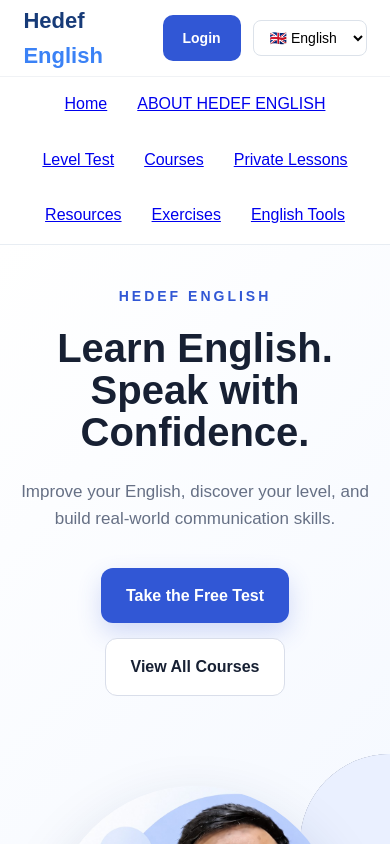
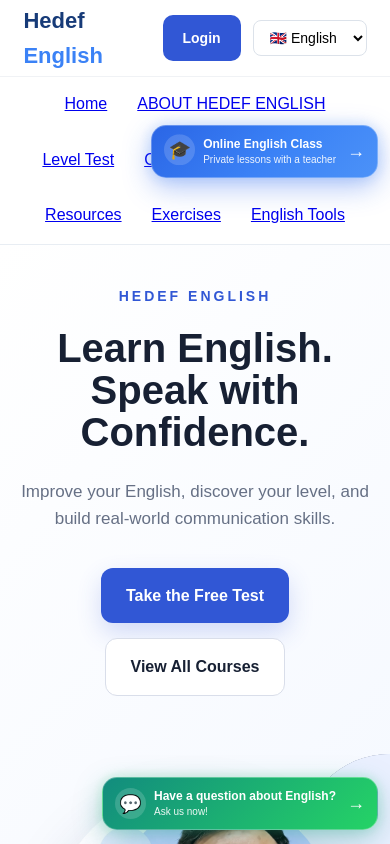
Before and after one commit to rezazamani8201-ux/hedefenglish, a Next.js app: page / in a window 390 px wide. Shown: the top 844 px of the page. Built offline with nearby package versions, Linux system fonts and the light colour scheme; no server answers.

Commit message:
Add multilingual online class and WhatsApp support

```diff
--- a/app/globals.css
+++ b/app/globals.css
@@ -3946,83 +3946,330 @@ left: auto;
         font-size: 29px;
     }
 }
-/* FINAL FIX - Private Lesson Buttons */
-.private-buttons {
-  display: flex !important;
-  flex-direction: row !important;
-  align-items: center !important;
-  gap: 16px !important;
-  margin-top: 32px !important;
-  flex-wrap: nowrap !important;
-}
-
-.private-buttons a.private-button,
-.private-buttons a.private-instagram-button {
-  box-sizing: border-box !important;
+/* WhatsApp button - final alignment */
+.private-buttons a.private-button {
   display: inline-flex !important;
   align-items: center !important;
   justify-content: center !important;
-  position: relative !important;
-
-  height: 54px !important;
-  margin: 0 !important;
-  padding: 0 20px !important;
-
-  border-radius: 12px !important;
   gap: 10px !important;
-
-  white-space: nowrap !important;
-  overflow: hidden !important;
-
-  font-size: 15px !important;
-  font-weight: 600 !important;
-  text-decoration: none !important;
-}
-
-.private-buttons a.private-button {
-  width: 290px !important;
-  min-width: 290px !important;
-}
-
-.private-buttons a.private-instagram-button {
-  width: 240px !important;
-  min-width: 240px !important;
-}
-
-.private-buttons a .social-icon {
-  width: 21px !important;
-  height: 21px !important;
-  min-width: 21px !important;
-  flex: 0 0 21px !important;
+  box-sizing: border-box !important;
+}
+
+.private-buttons a.private-button .social-icon {
+  display: block !important;
+  width: 22px !important;
+  height: 22px !important;
+  min-width: 22px !important;
+  flex: 0 0 22px !important;
   margin: 0 !important;
   padding: 0 !important;
   position: static !important;
   transform: none !important;
-}
-
-.private-buttons a > span {
-  display: inline-block !important;
-  margin: 0 !important;
-  padding: 0 !important;
-  white-space: nowrap !important;
-  position: static !important;
-  transform: none !important;
-}
-
-.private-buttons a > span:last-child {
-  margin-left: 4px !important;
-}
-
+  color: #ffffff !important;
+  fill: #ffffff !important;
+  visibility: visible !important;
+  opacity: 1 !important;
+}
+/* ONLINE ENGLISH CLASS BADGE */
+.online-class-badge {
+  position: absolute;
+  top: 135px;
+  right: 24px;
+  z-index: 50;
+
+  display: inline-flex;
+  align-items: center;
+  gap: 11px;
+
+  padding: 13px 17px;
+  border-radius: 18px;
+
+  background: linear-gradient(135deg, #1d4ed8, #3b82f6, #60a5fa);
+  background-size: 200% 200%;
+
+  color: #ffffff;
+  text-decoration: none;
+
+  border: 1px solid rgba(255, 255, 255, 0.28);
+
+  box-shadow:
+    0 8px 25px rgba(37, 99, 235, 0.3),
+    0 0 0 1px rgba(59, 130, 246, 0.12);
+
+  transition:
+    transform 0.25s ease,
+    box-shadow 0.25s ease;
+
+  animation:
+    onlineBadgeGlow 3s ease-in-out infinite,
+    onlineBadgeGradient 6s ease infinite;
+}
+
+/* Hover */
+.online-class-badge:hover {
+  transform: translateY(-4px) scale(1.02);
+
+  box-shadow:
+    0 14px 35px rgba(37, 99, 235, 0.4),
+    0 0 25px rgba(59, 130, 246, 0.25);
+}
+
+/* Graduation icon */
+.online-class-icon {
+  width: 36px;
+  height: 36px;
+
+  display: flex;
+  align-items: center;
+  justify-content: center;
+
+  border-radius: 50%;
+
+  background: rgba(255, 255, 255, 0.16);
+
+  font-size: 21px;
+  line-height: 1;
+
+  flex-shrink: 0;
+
+  animation: onlineIconFloat 2.5s ease-in-out infinite;
+}
+
+/* Text */
+.online-class-text {
+  display: flex;
+  flex-direction: column;
+  gap: 3px;
+}
+
+.online-class-text strong {
+  font-size: 14px;
+  font-weight: 700;
+  line-height: 1.2;
+  white-space: nowrap;
+}
+
+.online-class-text small {
+  font-size: 11px;
+  font-weight: 400;
+  opacity: 0.92;
+  line-height: 1.2;
+  white-space: nowrap;
+}
+
+/* Arrow */
+.online-class-arrow {
+  font-size: 21px;
+  font-weight: 500;
+  margin-left: 3px;
+
+  transition: transform 0.25s ease;
+}
+
+.online-class-badge:hover .online-class-arrow {
+  transform: translateX(4px);
+}
+
+/* Soft glow */
+@keyframes onlineBadgeGlow {
+  0%,
+  100% {
+    box-shadow:
+      0 8px 25px rgba(37, 99, 235, 0.3),
+      0 0 0 1px rgba(59, 130, 246, 0.12);
+  }
+
+  50% {
+    box-shadow:
+      0 10px 30px rgba(37, 99, 235, 0.42),
+      0 0 22px rgba(59, 130, 246, 0.22);
+  }
+}
+
+/* Moving gradient */
+@keyframes onlineBadgeGradient {
+  0% {
+    background-position: 0% 50%;
+  }
+
+  50% {
+    background-position: 100% 50%;
+  }
+
+  100% {
+    background-position: 0% 50%;
+  }
+}
+
+/* Floating icon */
+@keyframes onlineIconFloat {
+  0%,
+  100% {
+    transform: translateY(0);
+  }
+
+  50% {
+    transform: translateY(-3px);
+  }
+}
+
+/* Mobile */
 @media (max-width: 600px) {
-  .private-buttons {
-    flex-direction: column !important;
-    align-items: stretch !important;
-    width: 100% !important;
+  .online-class-badge {
+    top: 125px;
+    right: 12px;
+
+    padding: 10px 12px;
+    gap: 8px;
+
+    border-radius: 15px;
   }
 
-  .private-buttons a.private-button,
-  .private-buttons a.private-instagram-button {
-    width: 100% !important;
-    min-width: 0 !important;
+  .online-class-icon {
+    width: 31px;
+    height: 31px;
+    font-size: 18px;
   }
-}
+
+  .online-class-text strong {
+    font-size: 12px;
+  }
+
+  .online-class-text small {
+    font-size: 10px;
+  }
+
+  .online-class-arrow {
+    font-size: 18px;
+  }
+}
+/* WHATSAPP ENGLISH SUPPORT */
+.whatsapp-support-button {
+  position: fixed;
+  bottom: 24px;
+  right: 24px;
+  z-index: 49;
+
+  display: inline-flex;
+  align-items: center;
+  gap: 10px;
+
+  padding: 12px 16px;
+  border-radius: 17px;
+
+  background: linear-gradient(135deg, #128c7e, #25d366);
+  color: #ffffff;
+  text-decoration: none;
+
+  border: 1px solid rgba(255, 255, 255, 0.3);
+
+  box-shadow:
+    0 8px 25px rgba(18, 140, 126, 0.28),
+    0 0 0 1px rgba(37, 211, 102, 0.12);
+
+  transition:
+    transform 0.25s ease,
+    box-shadow 0.25s ease;
+
+  animation: whatsappSupportGlow 3s ease-in-out infinite;
+}
+
+.whatsapp-support-button:hover {
+  transform: translateY(-4px) scale(1.02);
+
+  box-shadow:
+    0 14px 35px rgba(18, 140, 126, 0.4),
+    0 0 24px rgba(37, 211, 102, 0.22);
+}
+
+.whatsapp-support-icon {
+  width: 36px;
+  height: 36px;
+
+  display: flex;
+  align-items: center;
+  justify-content: center;
+
+  border-radius: 50%;
+  background: rgba(255, 255, 255, 0.16);
+
+  font-size: 20px;
+  line-height: 1;
+
+  flex-shrink: 0;
+}
+
+.whatsapp-support-text {
+  display: flex;
+  flex-direction: column;
+  gap: 3px;
+}
+
+.whatsapp-support-text strong {
+  font-size: 14px;
+  font-weight: 700;
+  line-height: 1.2;
+  white-space: nowrap;
+}
+
+.whatsapp-support-text small {
+  font-size: 11px;
+  opacity: 0.92;
+  line-height: 1.2;
+  white-space: nowrap;
+}
+
+.whatsapp-support-arrow {
+  font-size: 21px;
+  margin-left: 3px;
+
+  transition: transform 0.25s ease;
+}
+
+.whatsapp-support-button:hover .whatsapp-support-arrow {
+  transform: translateX(4px);
+}
+
+@keyframes whatsappSupportGlow {
+  0%,
+  100% {
+    box-shadow:
+      0 8px 25px rgba(18, 140, 126, 0.28),
+      0 0 0 1px rgba(37, 211, 102, 0.12);
+  }
+
+  50% {
+    box-shadow:
+      0 10px 30px rgba(18, 140, 126, 0.4),
+      0 0 20px rgba(37, 211, 102, 0.2);
+  }
+}
+
+@media (max-width: 600px) {
+  .whatsapp-support-button {
+    bottom: 14px;
+    right: 12px;
+
+    padding: 10px 12px;
+    gap: 8px;
+    border-radius: 15px;
+  }
+
+  .whatsapp-support-icon {
+    width: 31px;
+    height: 31px;
+    font-size: 18px;
+  }
+
+  .whatsapp-support-text strong {
+    font-size: 12px;
+  }
+
+  .whatsapp-support-text small {
+    font-size: 10px;
+  }
+
+  .whatsapp-support-arrow {
+    font-size: 18px;
+  }
+}
--- a/app/page.tsx
+++ b/app/page.tsx
@@ -144,6 +144,36 @@ export default function Home() {
         </Link>
       </div>
     </nav>
+        {/* ONLINE ENGLISH CLASS BADGE */}
+    <Link
+      href="#private-lessons"
+      className="online-class-badge"
+    >
+      <span className="online-class-icon">🎓</span>
+
+      <span className="online-class-text">
+      <strong>
+  {language === "fa"
+    ? "کلاس آنلاین انگلیسی"
+    : language === "tr"
+    ? "Online İngilizce Dersi"
+    : "Online English Class"}
+</strong>
+
+<small>
+  {language === "fa"
+    ? "کلاس خصوصی با مدرس"
+    : language === "tr"
+    ? "Öğretmenle özel ders"
+    : "Private lessons with a teacher"}
+</small>
+      </span>
+
+      <span className="online-class-arrow">→</span>
+    </Link>
+
+    {/* =========================
+        HERO
 
     {/* =========================
         HERO
@@ -654,16 +684,19 @@ export default function Home() {
                 target="_blank"
                 rel="noopener noreferrer"
               >
-                <svg
-                  className="social-icon"
-                  viewBox="0 0 24 24"
-                  aria-hidden="true"
-                >
-                  <path
-                    fill="currentColor"
-                    d="M12 2.2A9.8 9.8 0 0 0 3.7 17.1L2.4 21.6l4.6-1.2A9.8 9.8 0 1 0 12 2.2Zm0 17.7a8 8 0 0 1-4.1-1.1l-.3-.2-2.7.7.7-2.6-.2-.3A8 8 0 1 1 12 19.9Zm4.4-5.9c-.2-.1-1.3-.7-1.5-.8-.2-.1-1.3-.7-1.5-.8-.2-.1-.4-.1-.5.1-.2.2-.6.8-.7.9-.1.1-.3.2-.5.1-1.5-.7-2.5-1.3-3.5-2.9-.3-.5.3-.5.8-1.7.1-.2 0-.4-.1-.5-.1-.1-.5-1.2-1.6-1.6-.2-.4-.4-.4-.5-.4h-.4c-.2 0-.5.1-.7.3-.2.2-.8.8-.8 2s.8 2.3.9 2.5c.1.2 1.6 2.5 3.9 3.5 1.4.6 2 .7 2.7.6.4-.1 1.3-.5 1.5-1 .2-.5.2-.9.1-1-.1-.1-.3-.2-.5-.3Z"
-                  />
-                </svg>
+                <img
+  src="/whatsapp.svg"
+  alt="WhatsApp"
+  className="social-icon"
+  style={{
+    width: "22px",
+    height: "22px",
+    minWidth: "22px",
+    display: "block",
+    flexShrink: 0,
+    objectFit: "contain",
+  }}
+/>
 
                 <span>
                   {t.privateLessons.whatsapp}
@@ -1230,7 +1263,41 @@ export default function Home() {
           </div>
         </div>
       </section>
+{/* WHATSAPP ENGLISH SUPPORT */}
+<a
+  href={`https://wa.me/905531670982?text=${encodeURIComponent(
+    language === "fa"
+      ? "سلام، درباره زبان انگلیسی یک سؤال دارم."
+      : language === "tr"
+      ? "Merhaba, İngilizce hakkında bir sorum var."
+      : "Hi, I have a question about English."
+  )}`}
+  target="_blank"
+  rel="noopener noreferrer"
+  className="whatsapp-support-button"
+>
+  <span className="whatsapp-support-icon">💬</span>
 
+  <span className="whatsapp-support-text">
+    <strong>
+      {language === "fa"
+        ? "سؤال زبان انگلیسی داری؟"
+        : language === "tr"
+        ? "İngilizce hakkında sorunuz mu var?"
+        : "Have a question about English?"}
+    </strong>
+
+    <small>
+      {language === "fa"
+        ? "همین الان بپرس!"
+        : language === "tr"
+        ? "Hemen sorun!"
+        : "Ask us now!"}
+    </small>
+  </span>
+
+  <span className="whatsapp-support-arrow">→</span>
+</a>
       {/* =========================
           FOOTER
       ========================== */}
```
Also changed, not shown: app/resources/grammar/a1/verb-to-be/page.tsx (+18 -39 lines), public/whatsapp.svg.
